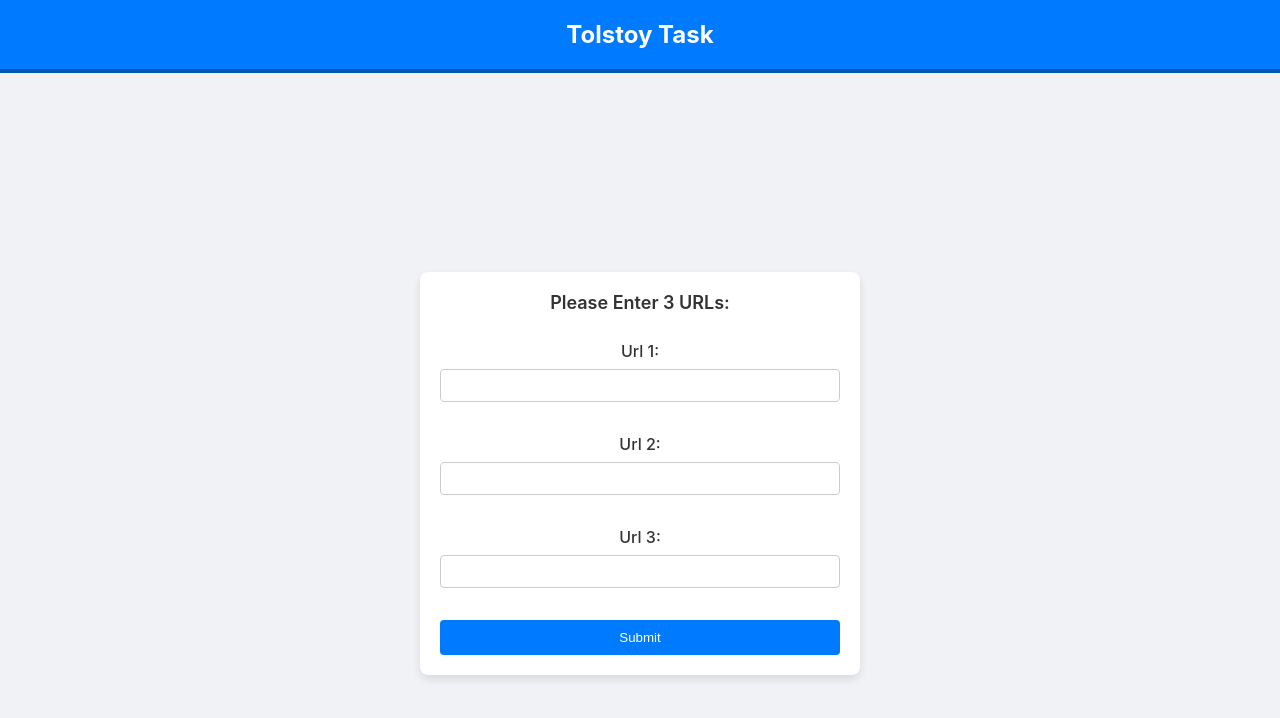
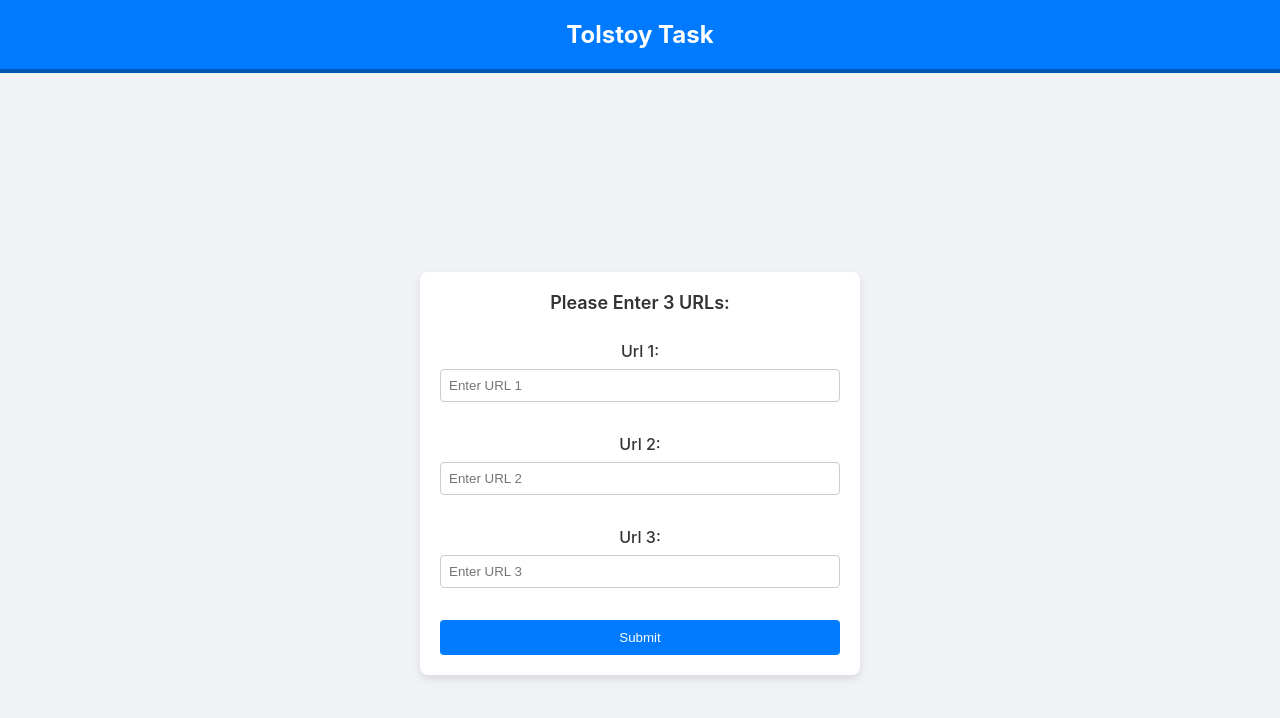
Before and after one commit to linBM1996/tolstoy-task, a React (Create React App) app: page / in a window 1280 px wide. Shown: the top 718 px of the page. Built offline with nearby package versions, Linux system fonts and the light colour scheme.

Commit message:
fixing form+inputs error

```diff
--- a/src/Functional Comps/UrlMetadata.jsx
+++ b/src/Functional Comps/UrlMetadata.jsx
@@ -1,10 +1,10 @@
-import React from 'react'
+import React from 'react';
 import '../Styles/UrlMetadata.css';
 
 export default function UrlMetadata({ url, title, description, image, error }) {
   return (
     <div className="url-metadata-container">
-      <li>
+      <div>
         <p className={error ? 'url-metadata-error' : 'url-metadata-field'}>
           URL: {url}
         </p>
@@ -17,7 +17,7 @@ export default function UrlMetadata({ url, title, description, image, error }) {
             <p className="url-metadata-field">Image: {image}</p>
           </>
         )}
-      </li>
+      </div>
     </div>
-  )
+  );
 }
--- a/src/Functional Comps/urlInput.jsx
+++ b/src/Functional Comps/urlInput.jsx
@@ -1,17 +1,24 @@
-import React from 'react'
+import React from 'react';
 import '../Styles/UrlInput.css';
 
 export default function UrlInput({ index, value, onChange }) {
+    const inputId = `url-input-${index}`;
+
     return (
         <div className="url-input-container">
-            <label className="url-input-label">Url {index + 1}:</label>
+            <label htmlFor={inputId} className="url-input-label">
+                Url {index + 1}:
+            </label>
             <input
+                id={inputId}
                 type="text"
                 required
                 value={value}
                 onChange={(e) => onChange(index, e)}
                 className="url-input-field"
+                title={`Enter URL ${index + 1}`}
+                placeholder={`Enter URL ${index + 1}`}
             />
         </div>
-    )
+    );
 }
```
